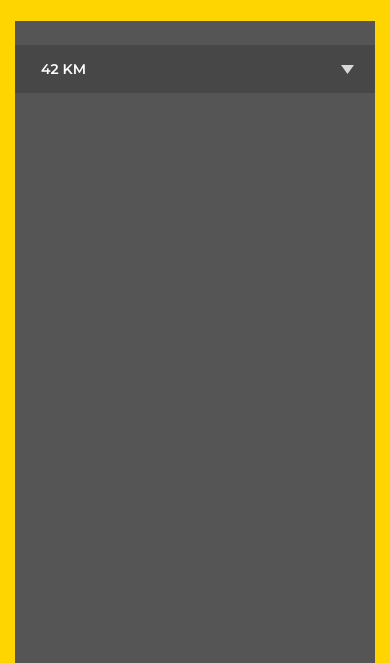
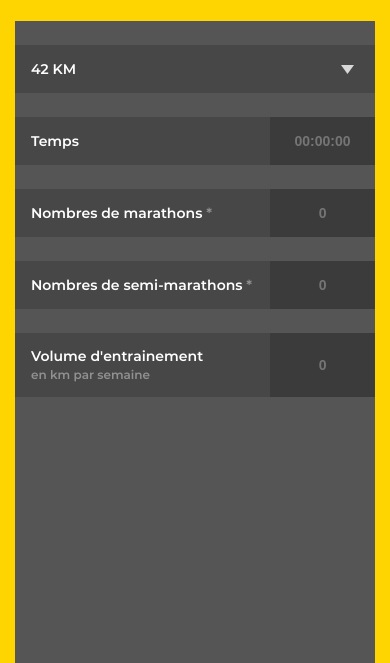
Before and after one commit to Jonqth/ra_calculator, a website: page index.html in a window 390 px wide. Shown: the part 181-844 px from the top of the page. Drawn offline with Linux system fonts and the light colour scheme.

Commit message:
Form: - Fields - Types - Responsive

```diff
--- a/index.html
+++ b/index.html
@@ -30,6 +30,52 @@
             <option value="5">5 KM</option>
           </select>
         </div>
+        <div class="form__time flex flex-wrap items-center field">
+          <span>Temps</span>
+          <input
+            type="text"
+            name="time"
+            required
+            placeholder="00:00:00"
+          />
+        </div>
+        <div class="form__marathons flex flex-wrap items-center field">
+            <span>
+              Nombres de marathons <span>*</span>
+            </span>
+            <input
+              type="number"
+              pattern="\[0-9]{1,5}"
+              name="marathons"
+              required
+              placeholder="0"
+            />
+        </div>
+        <div class="form__semis flex flex-wrap items-center field">
+            <span>
+              Nombres de semi-marathons <span>*</span>
+            </span>
+            <input
+              type="number"
+              pattern="\[0-9]{1,5}"
+              name="marathons"
+              required
+              placeholder="0"
+            />
+        </div>
+        <div class="form__volume flex flex-wrap items-center field">
+              <span>
+                Volume d'entrainement <br />
+                <span class="subtitle">en km par semaine</span>
+              </span>
+              <input
+                type="number"
+                pattern="\[0-9]{1,5}"
+                name="Volume"
+                required
+                placeholder="0"
+              />
+        </div>
       </form>
     </div>
   </div>
--- a/styles/components/_field.scss
+++ b/styles/components/_field.scss
@@ -6,11 +6,77 @@
     color: $ra-white;
     background-color: $ra-lightergrey;
     height: 48px;
-    padding: 0 26px;
+    padding: 0 26px 0 16px;
+    margin-bottom: 24px;
     box-sizing: border-box;
+    justify-content: space-between;
+
+    &.form__volume {
+        height: 64px;
+
+        input {
+            height: 64px;
+        }
+    }
 
     @media screen and (min-width: $break-md-ls) {
         height: 64px;
+
+        &.form__volume {
+            height: 80px;
+
+            input {
+                height: 80px;
+            }
+        }
+    }
+
+    span {
+        font-size: 14px;
+
+        &.subtitle {
+            display: inline-block;
+            padding-top: 6px;
+            font-size: 12px;
+        }
+
+        span {
+            color: $ra-white;
+            opacity: .4;
+        }
+    }
+
+    input[type=number]::-webkit-inner-spin-button,
+    input[type=number]::-webkit-outer-spin-button {
+        -webkit-appearance: none;
+        margin: 0;
+    }
+
+    input[type=number] {
+        -moz-appearance:textfield;
+    }
+
+    input {
+        display: block;
+        background-color: $ra-deepergrey;
+        border: 0;
+        width: 33%;
+        height: 48px;
+        border-radius: 0;
+        outline: 0;
+        position: relative;
+        margin-right: -26px;
+        text-align: center;
+        font-size: 14px;
+        font-weight: 600;
+        padding: 0;
+        color: $ra-white;
+
+        @media screen and (min-width: $break-md-ls) {
+            height: 64px;
+            font-size: 16px;
+            width: 33%;
+        }
     }
 }
 
```
Also changed, not shown: public/css/main.css.
